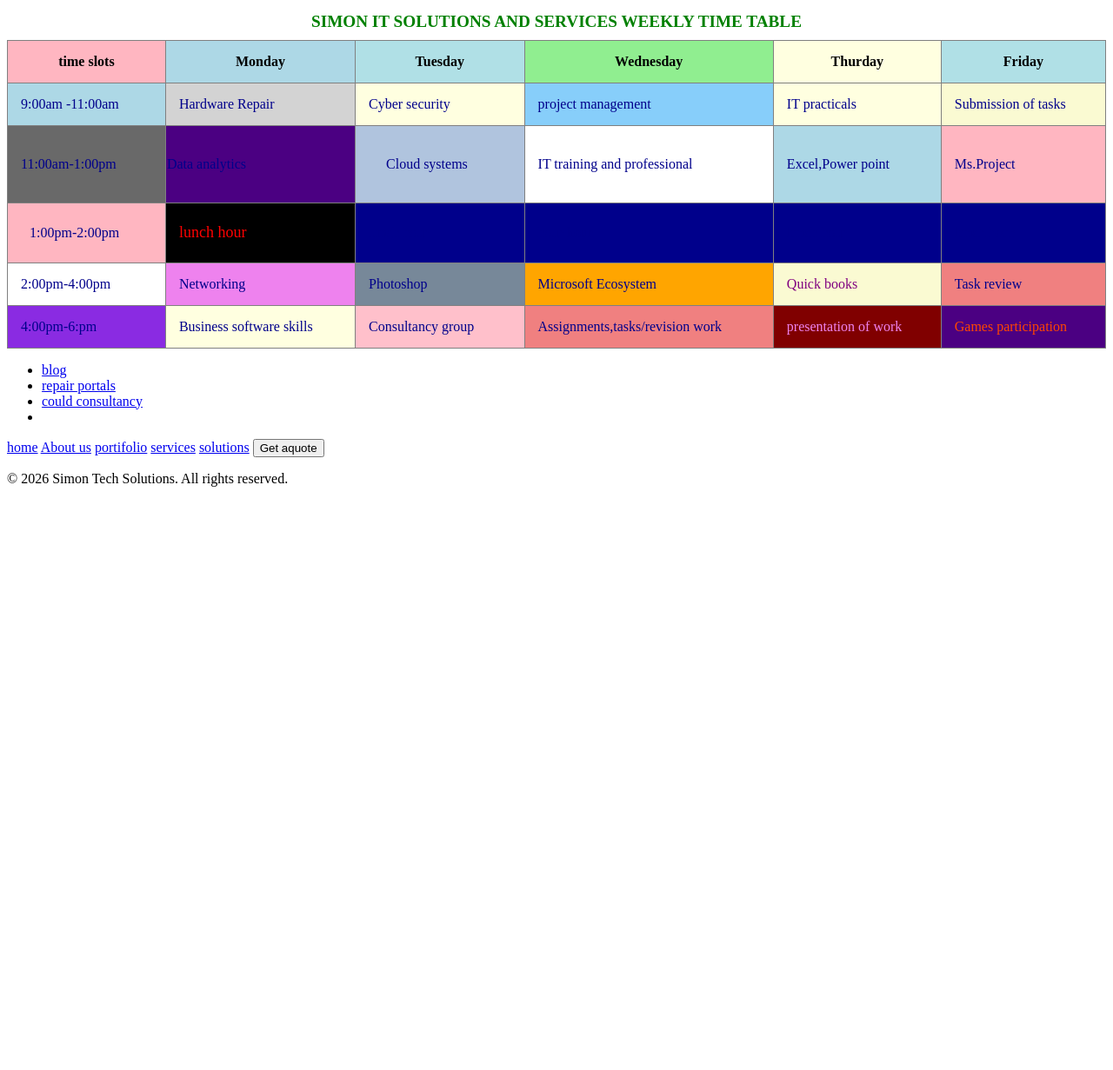
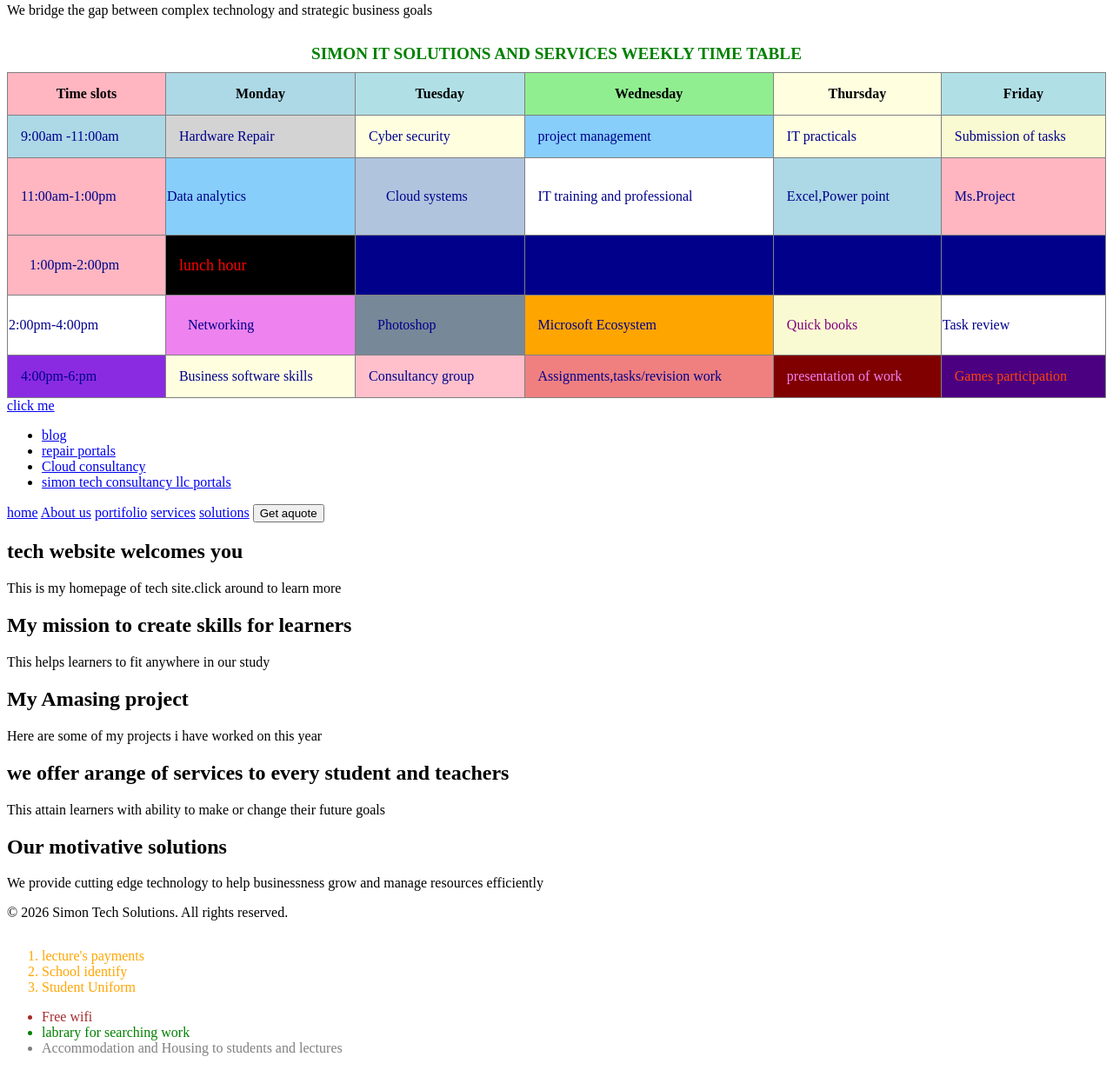
Before and after one commit to sim-12345/SIMONB2KWEB, a plain HTML site: page html.tech practicals 2.html in a window 1280 px wide. Shown: the part 327-1558 px from the top of the page at 87% size. Before the commit the page ends 911 px from the top, so only its background shows below. Drawn offline with Linux system fonts and the light colour scheme.

Commit message:
Add files via upload
promx work 2

```diff
--- a/html.tech practicals 2.html
+++ b/html.tech practicals 2.html
@@ -6,7 +6,8 @@
 	<title style="background-color: orangered;">SIMON WELCOMES EVERYONE</title>
 </head>
 <header>
-	<h1 style="color: maroon;">SIMON TECH SOLUTIONS AND SERVICES</h1>
+	<h1 style="color: darkgreen;">SIMON TECH SOLUTIONS AND SERVICES</h1>
+    <p> To bridge the gap in all sectors in Uganda</p>
 </header>
 <body>
 	<main>
@@ -25,11 +26,11 @@
             </caption>
             <thead>
                 <tr style="background-color: lightblue; color(darkgreen);">
-                	<th style="background-color: lightpink; padding: 15px;">time slots</th>
+                	<th style="background-color: lightpink; padding: 15px;">Time slots</th>
                 	<th style="background-color: light-dark; padding: 15;">Monday</th>
                     <th style="background-color: powderblue; padding: 15px;">Tuesday</th>
                     <th style="background-color: lightgreen; padding: 15px;">Wednesday</th>
-                    <th style="background-color: lightyellow; padding: 15pxx;">Thurday</th>
+                    <th style="background-color: lightyellow; padding: 15pxx;">Thursday</th>
                     <th style="background-color: powderblue; padding: 15px;">Friday</th>
                 </tr>
             </thead>
@@ -43,8 +44,8 @@
                     <td style="background-color: lightgoldenrodyellow; padding: 15px;">Submission of tasks</td>
                 </tr>
                 <tr>
-                	<td style="background-color: dimgray; padding: 15px;">11:00am-1:00pm</td>
-                	<td style="background-color: indigo; padding: 15;">Data analytics</td>
+                	<td style="background-color: lightpink; padding: 15px;">11:00am-1:00pm</td>
+                	<td style="background-color: lightskyblue; padding: 15;">Data analytics</td>
                     <td style="background-color: lightsteelblue; padding: 35px;">Cloud systems</td>
                     <td style="background-color: light-dark; padding: 15px;">IT training and professional</td>
                     <td style="background-color: lightblue; padding: 15px;">Excel,Power point</td>
@@ -59,12 +60,12 @@
                 <td style="background-color: darkblue; padding: 15px; column-span: none;">lunch hour</td>
                 </tr>
                 <tr>
-                <td style="background-color: dark; padding: 15px;">2:00pm-4:00pm</td>
-                <td style="background-color: violet; padding: 15px;">Networking</td>
-                <td style="background-color: lightslategrey; padding: 15px;">Photoshop</td>
+                <td style="background-color: dark; padding: 25x;">2:00pm-4:00pm</td>
+                <td style="background-color: violet; padding: 25px;">Networking</td>
+                <td style="background-color: lightslategrey; padding: 25px;">Photoshop</td>
                 <td style="background-color: orange; padding: 15px;">Microsoft Ecosystem</td>
                 <td style="background-color: lightgoldenrodyellow; padding: 15px; color: purple;">Quick books</td>
-                <td style="background-color: lightcoral; padding: 15px;">Task review</td>
+                <td styles valign="nav-right" ="background-color: lightcoral; padding: 25px;">Task review</td>
                 </tr>
                 <tr>
                 <td style="background-color: blueviolet; padding: 15px;">4:00pm-6:pm</td>
@@ -77,14 +78,15 @@
             </tbody>
         </table>
 	</main>
+    <a href="https://www.grafdom.com/blog/top-20-best-tech-websites-and-blogs/" target="blank">click me</a>
 	<!.....navigation placed at the top layer of the content structure.....>
-	<nar>
-		<ul>
-			<li><a href="/blog">blog</a>
+	<nav>
+		<ul style="nav-right: margin-top;">
+			<li><a href="/blog" style="text-align: margin-top;">blog</a>
 				<li><a href="repair portals">repair portals</a>
-					<li><a href="could consuitancy">could consultancy</a>
-						<li><a href="simon tech consultancy llc portals">
-		</ul text-align="horizontal-top">
+					<li><a href="Cloud consuitancy">Cloud consultancy</a>
+						<li><a href="simon tech consultancy llc portals">simon tech consultancy llc portals</a>
+		</ul>
 		<a href="#home">home</a>
 		<a href="#about us">About us</a>
 		<a href="#portifolio">portifolio</a>
@@ -93,11 +95,37 @@
 	</div>
 		<button type="submit" id="guote-btn" class="btn-btn primary" role=button>Get aquote</button>
 	</nar>
+    <section id="homepage">
+     <h2>tech website welcomes you</h2>
+     <p>    This is my homepage of tech site.click around to learn more</p>
+     <section id="about us">
+      <h2>My mission to create skills for learners</h2>
+      <p> This helps learners to fit anywhere in our study</p>
+      <section id="portifolio">
+        <h2>My Amasing project</h2>
+        <p>Here are some of my projects i have worked on this year</p>
+        <section id="services">
+            <h2>we offer arange of services to every student and teachers</h2>
+            <p>This attain learners with ability to make or change their future goals</p>
+            <section id="Solutions">
+                <h2>Our motivative solutions</h2>
+                <p>We provide cutting edge technology to help businessness grow and manage resources efficiently</p>
+    </section>
 	<footer>
 		    <p>&copy; 2026 Simon Tech Solutions. All rights reserved.</p>
 	</footer>
 	<table>
 		<title style="color: darkgray;">SIMON IT SOLUTIONS AND SERVICES</title>
 	</table>
+    <ol>
+        <li style="color: orange;">lecture's payments</li>
+        <li style="color: orange;">School identify</li>
+        <li style="color: orange;">Student Uniform</li>
+    </ol>
+    <ul>
+    <li style="color: brown;">Free wifi</li>
+    <li style="color: green;">labrary for searching work</li>
+    <li style="color: grey;">Accommodation and Housing to students and lectures</li>
+    </ul>
 </body>
 </html>
```
